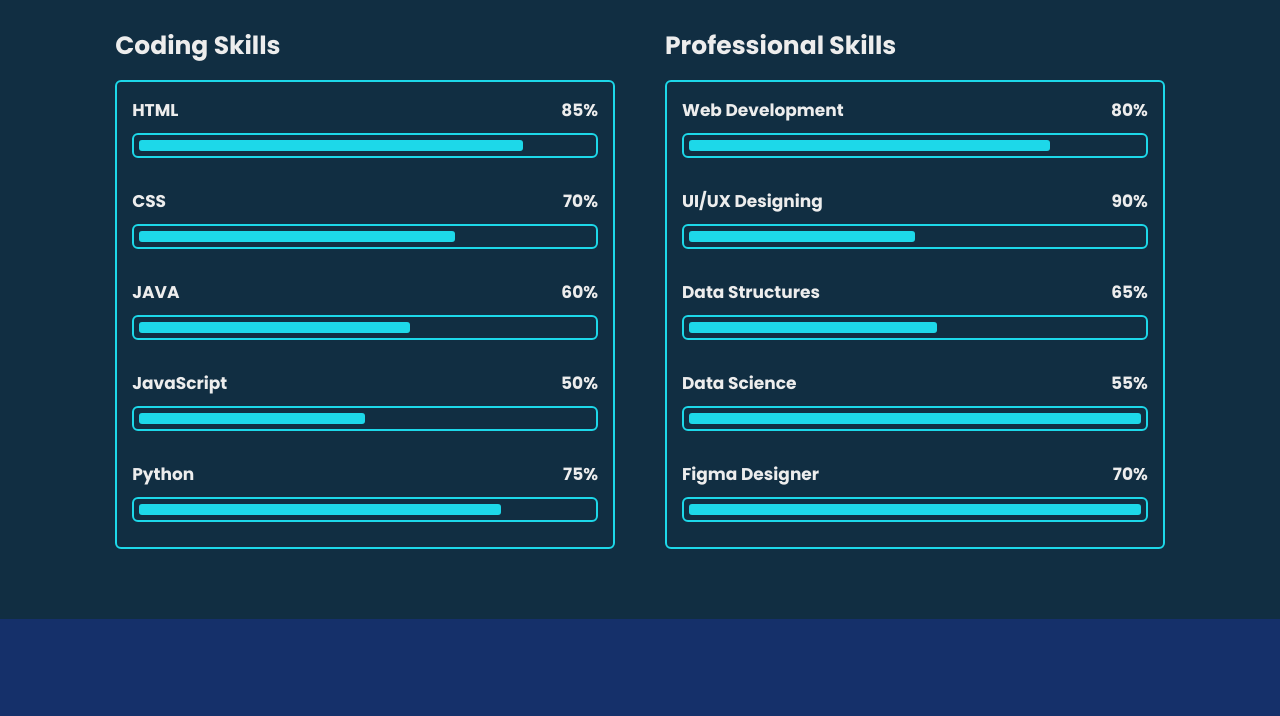
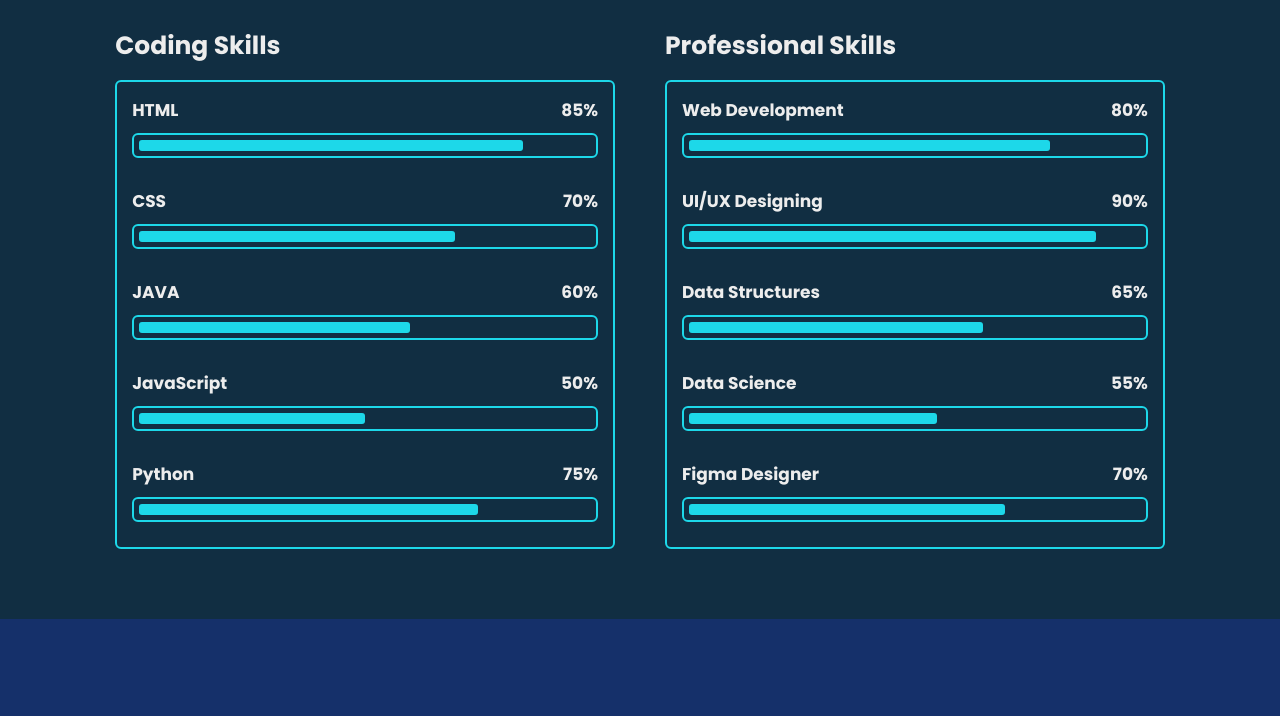
Before and after one commit to AnkitFirst/Ankit-portfolio, a plain HTML site: page index.html in a window 1280 px wide. Shown: the part 3697-4413 px from the top of the page. Drawn offline with nearby package versions, Linux system fonts and the light colour scheme.

Commit message:
Update style.css
Added some styling

```diff
--- a/style.css
+++ b/style.css
@@ -518,10 +518,8 @@ span {
 .skills-column:nth-child(1) .skills-content .progress:nth-child(4) .bar span {
     width: 50%;
 }
+
 .skills-column:nth-child(1) .skills-content .progress:nth-child(5) .bar span {
-    width: 80%;
-}
-.skills-column:nth-child(1) .skills-content .progress:nth-child(6) .bar span {
     width: 75%;
 }
 
@@ -532,16 +530,19 @@ span {
 }
 
 .skills-column:nth-child(2) .skills-content .progress:nth-child(2) .bar span {
-    width: 85%;
-}
-.skills-column:nth-child(2) .skills-content .progress:nth-child(2) .bar span {
-    width: 50%;
-}
-.skills-column:nth-child(2) .skills-content .progress:nth-child(3) .bar span {
-    width: 55%;
+    width: 90%;
 }
 
 
+.skills-column:nth-child(2) .skills-content .progress:nth-child(3) .bar span {
+    width: 65%;
+}
+.skills-column:nth-child(2) .skills-content .progress:nth-child(4) .bar span {
+    width: 55%;
+}
+.skills-column:nth-child(2) .skills-content .progress:nth-child(5) .bar span {
+    width: 70%;
+}
 
 
 .contact {
```
